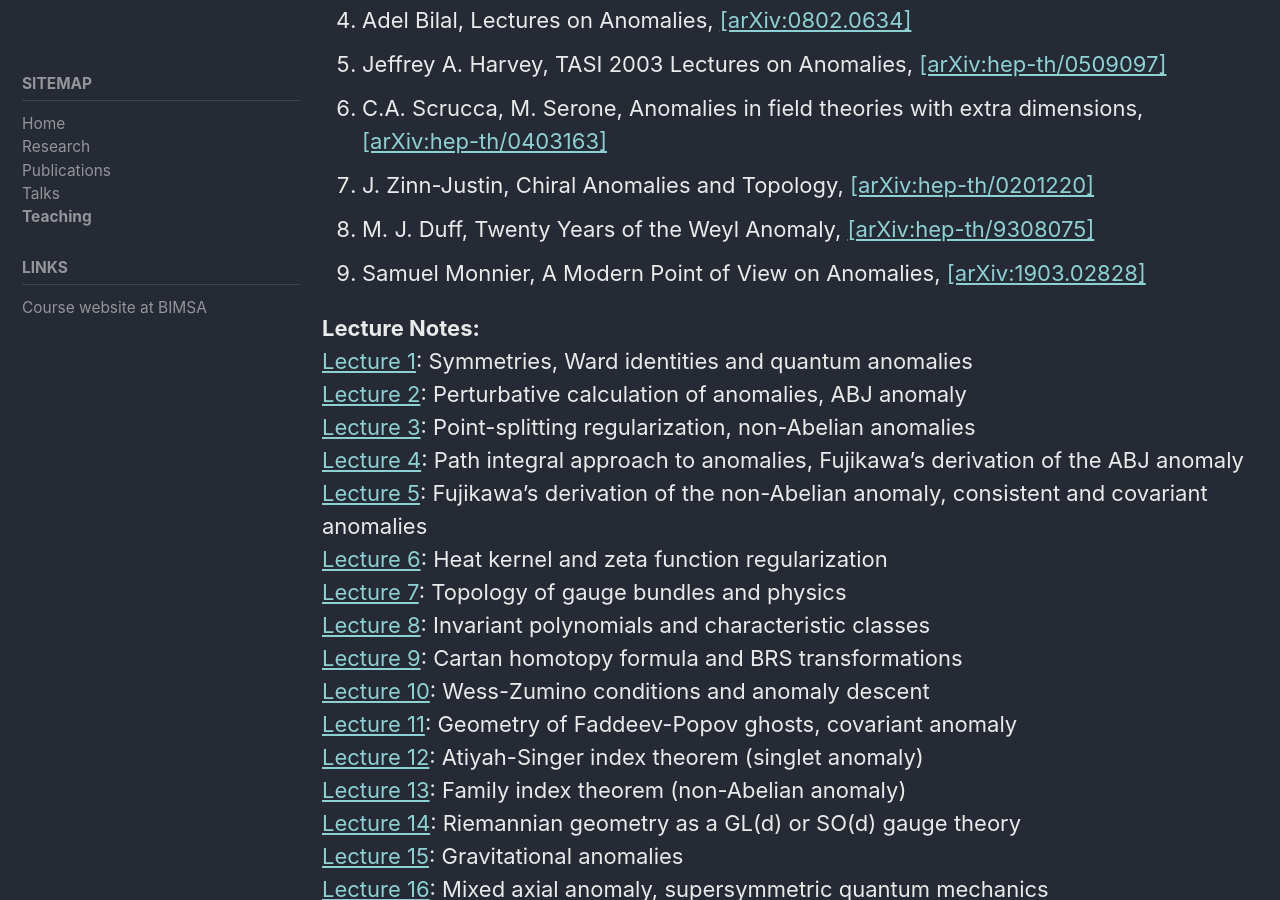
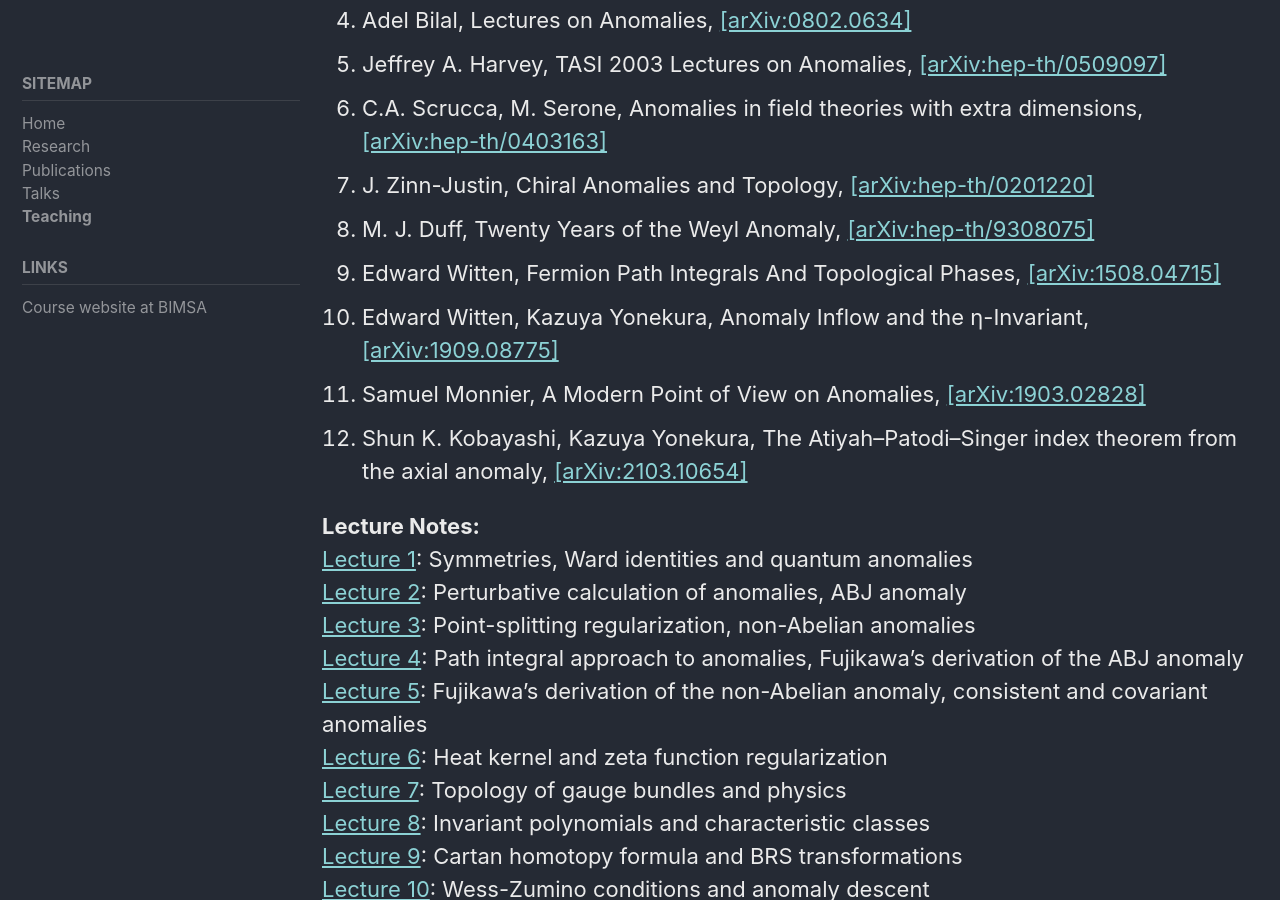
Before and after one commit to ipapadimitriou/ipapadimitriou.github.io, a Jekyll site: the page built from _pages/teaching.md, in a window 1280 px wide and 900 px high, scrolled down 1025 px. Built offline with Jekyll 4.4.1, drawn with Linux system fonts in a browser that asks for light colours; cached includes are drawn as plain includes.

Commit message:
Update teaching.md

```diff
--- a/_pages/teaching.md
+++ b/_pages/teaching.md
@@ -53,7 +53,11 @@ c) Lie algebras and groups<br>
 6. C.A. Scrucca, M. Serone, Anomalies in field theories with extra dimensions, <a href="https://arxiv.org/abs/hep-th/0403163">[arXiv:hep-th/0403163]</a><br>
 7. J. Zinn-Justin, Chiral Anomalies and Topology, <a href="https://arxiv.org/abs/hep-th/0201220v1">[arXiv:hep-th/0201220]</a><br>
 8. M. J. Duff, Twenty Years of the Weyl Anomaly, <a href="https://arxiv.org/abs/hep-th/9308075">[arXiv:hep-th/9308075]</a><br>
-9. Samuel Monnier, A Modern Point of View on Anomalies, <a href="https://arxiv.org/abs/1903.02828">[arXiv:1903.02828]</a><br>
+9. Edward Witten, Fermion Path Integrals And Topological Phases, <a href="https://arxiv.org/abs/1508.04715">[arXiv:1508.04715]</a><br>
+10. Edward Witten, Kazuya Yonekura, Anomaly Inflow and the η-Invariant, <a href="https://arxiv.org/abs/1909.08775">[arXiv:1909.08775]</a><br>
+11. Samuel Monnier, A Modern Point of View on Anomalies, <a href="https://arxiv.org/abs/1903.02828">[arXiv:1903.02828]</a><br>
+12. Shun K. Kobayashi, Kazuya Yonekura, The Atiyah–Patodi–Singer index theorem from the axial anomaly, <a href="https://arxiv.org/abs/2103.10654">[arXiv:2103.10654]</a><br>
+
 
 
 <b>Lecture Notes:</b><br>
```
